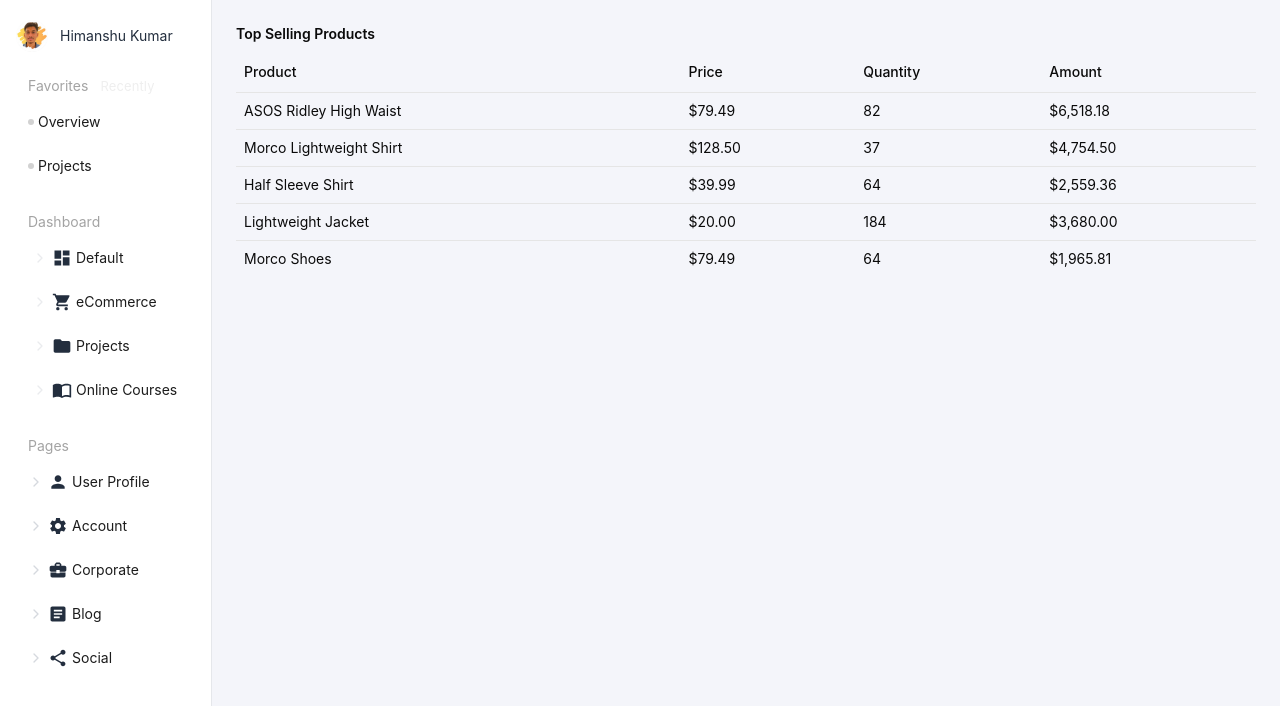
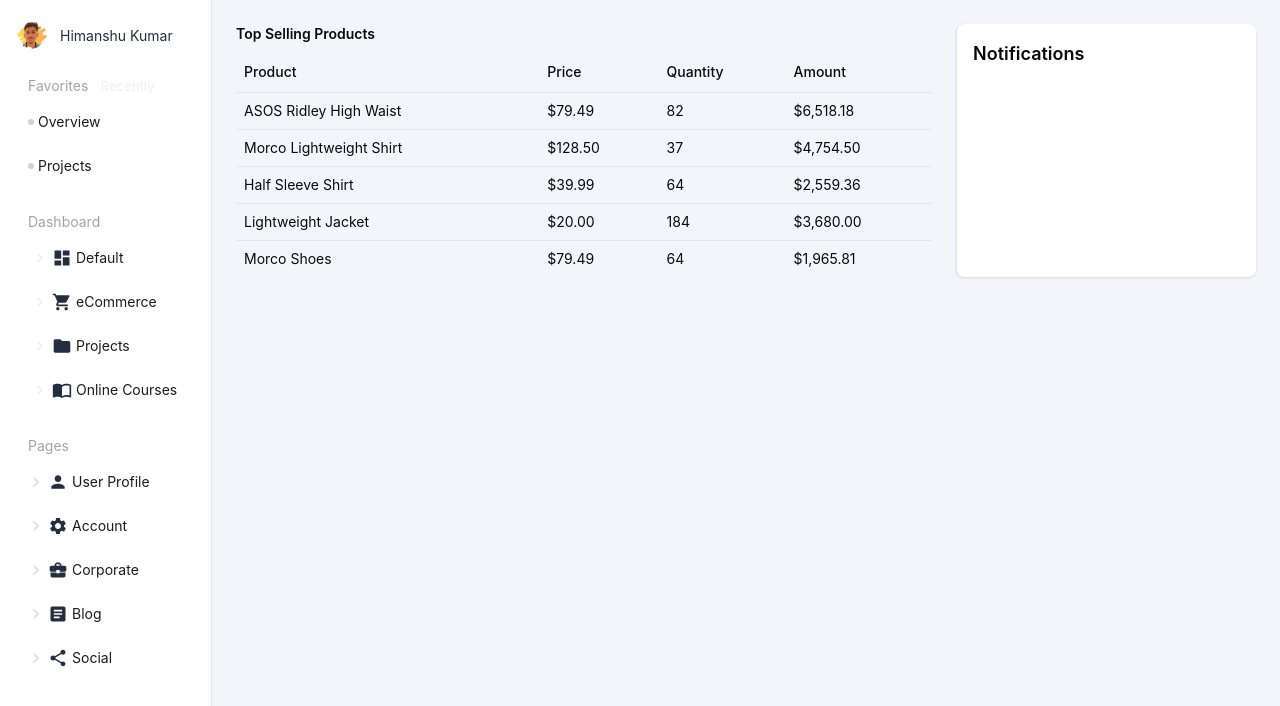
Before and after one commit to himanshu-mishu/juspay-ui-dashboard-assignment, a React (Vite) app: page / in a window 1280 px wide. Shown: the top 706 px of the page. Built offline with nearby package versions, Linux system fonts and the light colour scheme.

Commit message:
add notification place holder

```diff
--- a/src/App.jsx
+++ b/src/App.jsx
@@ -4,8 +4,15 @@
 function App() {
   return (
     <MainLayout>
-      <div>
-        <TopSellingTable />
+      <div className="flex gap-6">
+        {/* Main dashboard content */}
+        <div className="flex-1">
+          <TopSellingTable />
+        </div>
+        {/* Notification section placeholder - fixed width */}
+        <aside className="w-[300px] bg-white border-l p-4 rounded-md shadow-sm">
+          <h2 className="text-lg font-semibold mb-4">Notifications</h2>
+        </aside>
       </div>
     </MainLayout>
   );
--- a/src/components/ui/Table.jsx
+++ b/src/components/ui/Table.jsx
@@ -75,7 +75,7 @@
     <th
       data-slot="table-head"
       className={cn(
-        "text-foreground h-10 px-2 text-left align-middle font-medium whitespace-nowrap [&:has([role=checkbox])]:pr-0 [&>[role=checkbox]]:translate-y-[2px]",
+        "text-foreground h-10 px-2 text-left align-middle font-medium whitespace-nowrap [&:has([role=checkbox])]:pr-0 *:[[role=checkbox]]:translate-y-0.5",
         className
       )}
       {...props} />
@@ -90,7 +90,7 @@
     <td
       data-slot="table-cell"
       className={cn(
-        "p-2 align-middle whitespace-nowrap [&:has([role=checkbox])]:pr-0 [&>[role=checkbox]]:translate-y-[2px]",
+        "p-2 align-middle whitespace-nowrap [&:has([role=checkbox])]:pr-0 *:[[role=checkbox]]:translate-y-0.5",
         className
       )}
       {...props} />
```
Also changed, not shown: src/data/notificationsData.js (added).
